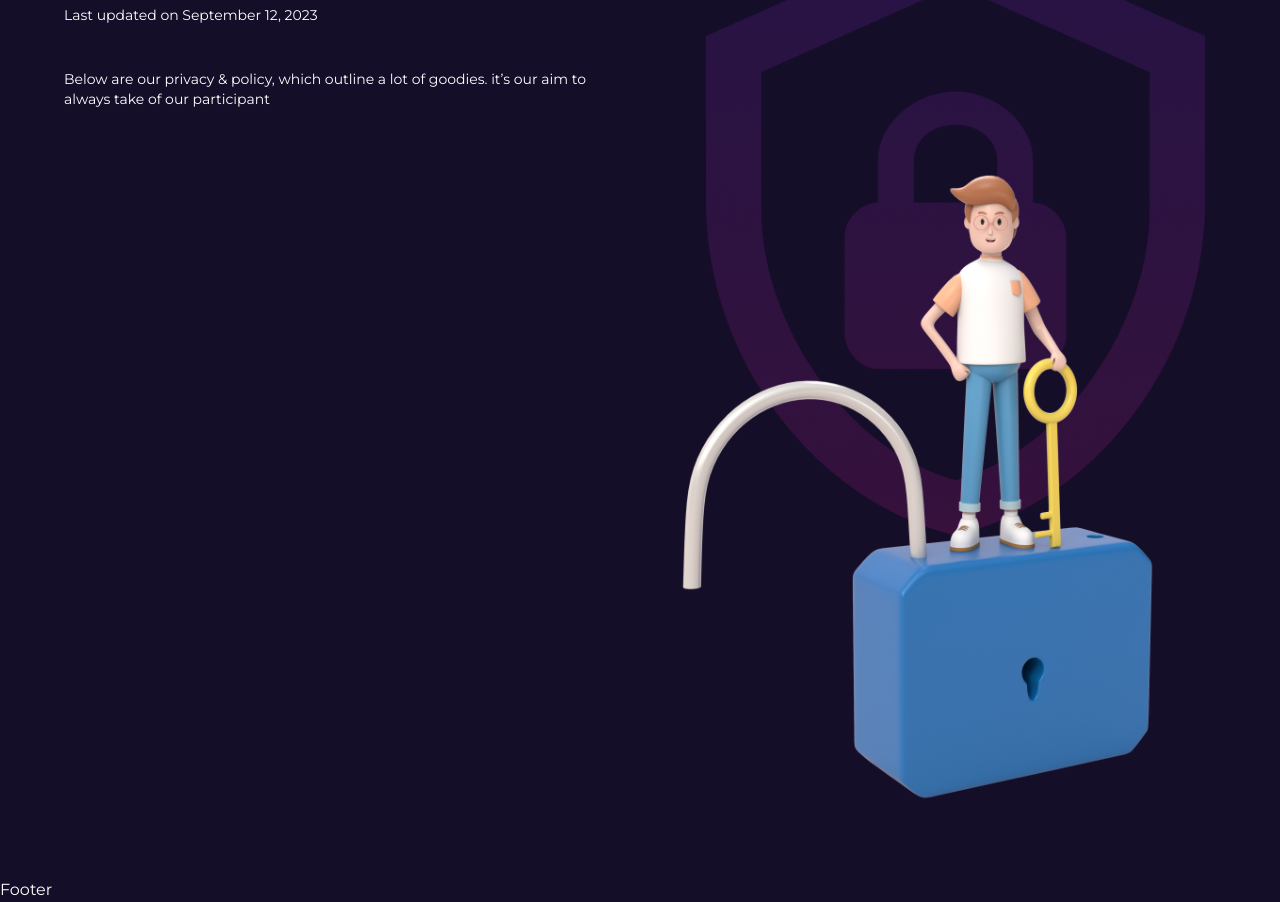
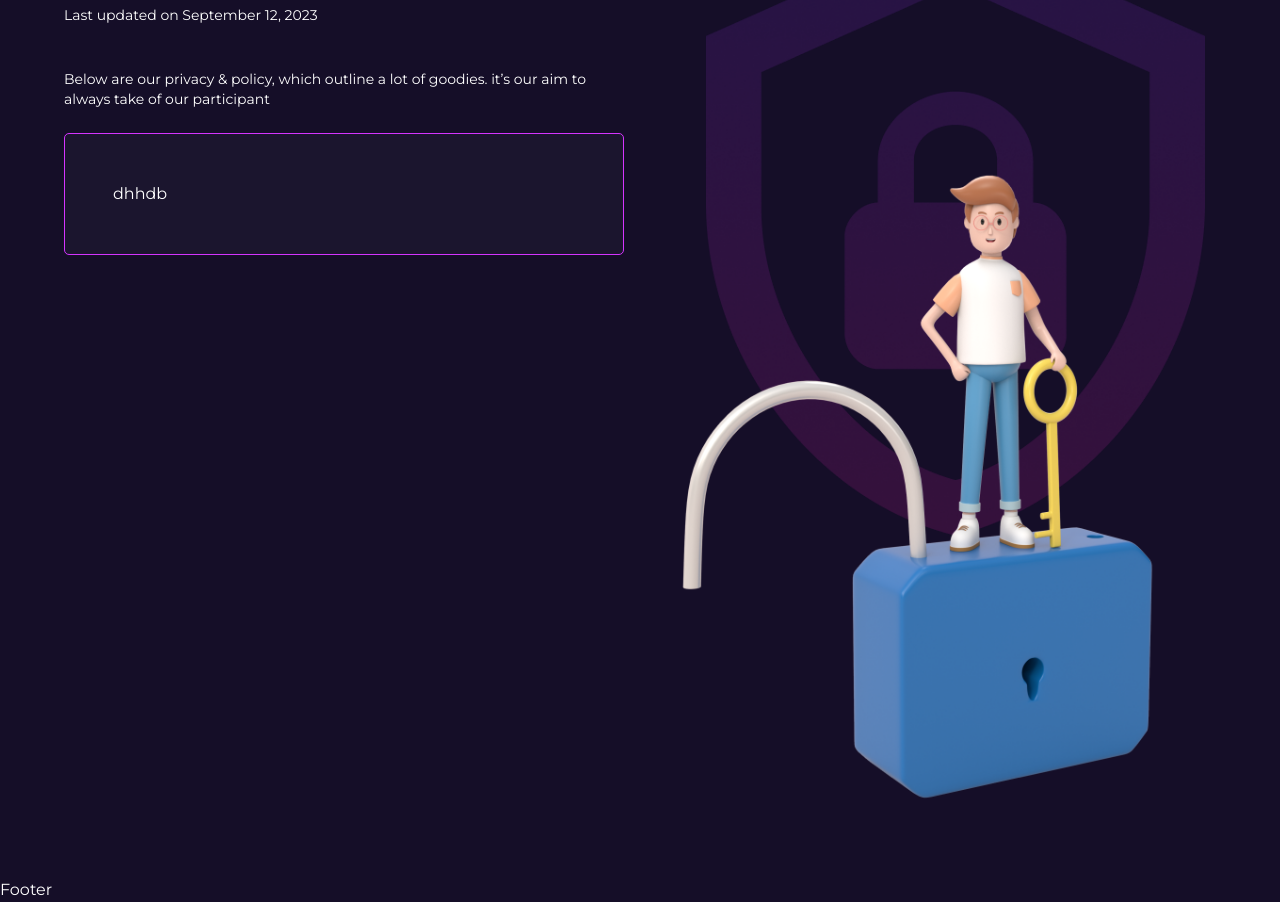
Before and after one commit to gift56/getlinked-ui-challengn, a Next.js app: page / in a window 1280 px wide. Shown: the part 6060-6962 px from the top of the page. Built offline with nearby package versions, Linux system fonts and the light colour scheme; a web font is replaced by a local one.

Commit message:
moving to the next

```diff
--- a/components/LandingpageContent/Privacy.tsx
+++ b/components/LandingpageContent/Privacy.tsx
@@ -37,6 +37,7 @@ const Privacy = () => {
               {`Below are our privacy & policy, which outline a lot of goodies.
                 it’s our aim to always take of our participant`}
             </motion.p>
+            <div className="w-full border border-primary bg-[#d9d9d908] rounded-[5px] flex items-center justify-center gap-6 tab:items-start tab:justify-start p-4 tab:p-12">dhhdb</div>
           </div>
           <div className="w-full">
             <motion.img
```
